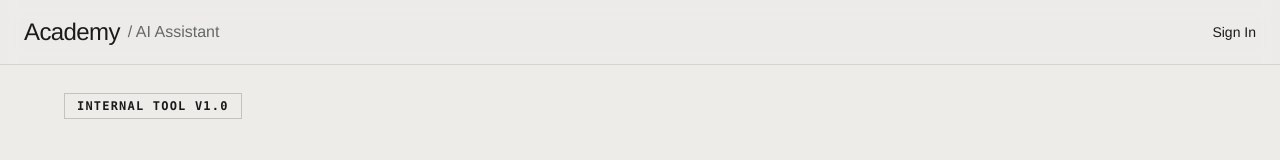
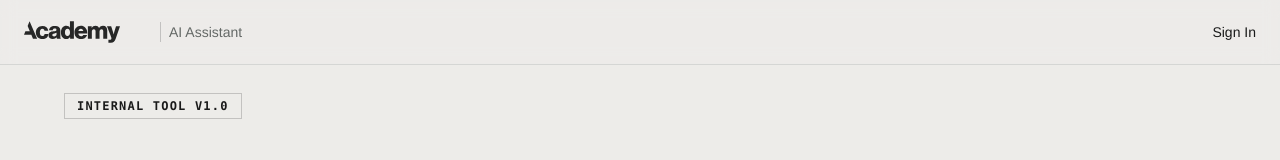
Before and after one commit to academy-ux/academy-ai-assistant, a Next.js app in the folder web-app/: page / in a window 1280 px wide. Shown: the top 160 px of the page. Built offline with nearby package versions, Linux system fonts and the light colour scheme; no server answers; a web font is replaced by a local one.

Commit message:
Replace text logo with Academy SVG logo in Navbar

```diff
--- a/web-app/components/navbar.tsx
+++ b/web-app/components/navbar.tsx
@@ -1,5 +1,6 @@
 'use client'
 
+import Image from 'next/image'
 import Link from 'next/link'
 import { useSession, signOut } from 'next-auth/react'
 import { Button } from '@/components/ui/button'
@@ -11,8 +12,18 @@ export function Navbar() {
     <nav className="border-b border-border/40 bg-background/95 backdrop-blur supports-[backdrop-filter]:bg-background/60 sticky top-0 z-50">
       <div className="container flex h-16 max-w-7xl items-center justify-between px-6 mx-auto">
         <Link href="/" className="flex items-center space-x-2">
-          <span className="font-display text-2xl font-bold tracking-tight">Academy</span>
-          <span className="text-muted-foreground hidden sm:inline-block">/ AI Assistant</span>
+          <div className="relative h-8 w-32">
+             <Image
+               src="/academy-logo-2024-v1.svg"
+               alt="Academy UX"
+               fill
+               className="object-contain object-left"
+               priority
+             />
+          </div>
+          <span className="text-muted-foreground hidden sm:inline-block font-grotesk text-sm border-l border-foreground/20 pl-2 ml-2">
+            AI Assistant
+          </span>
         </Link>
 
         <div className="flex items-center space-x-6">
```
Also changed, not shown: web-app/public/academy-logo-2024-v1.svg (added).
